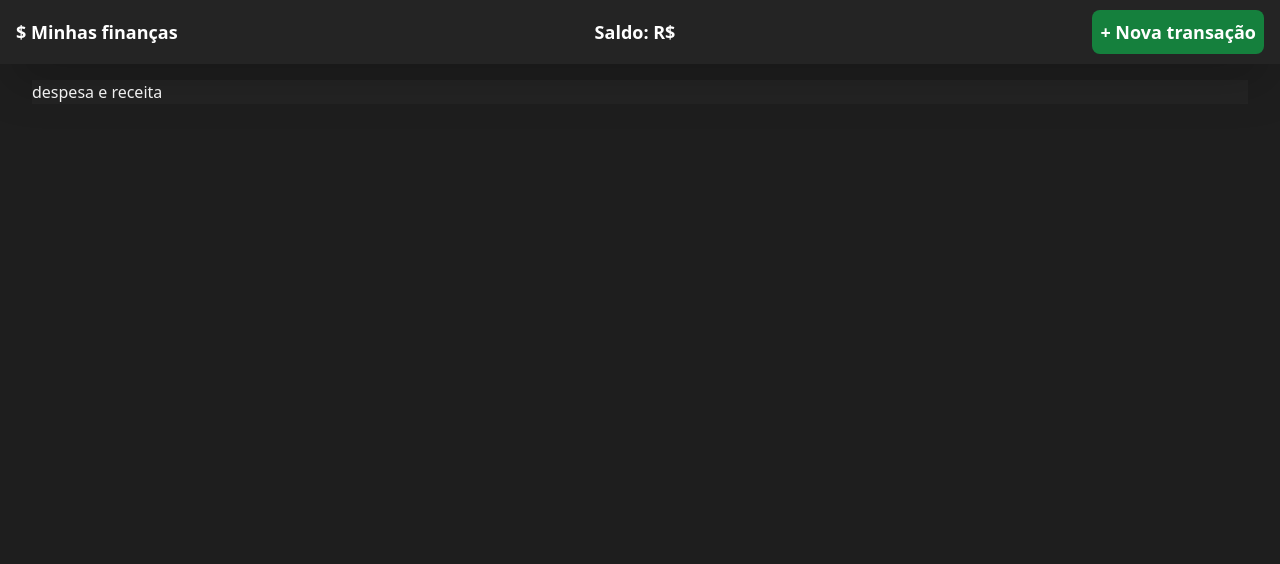
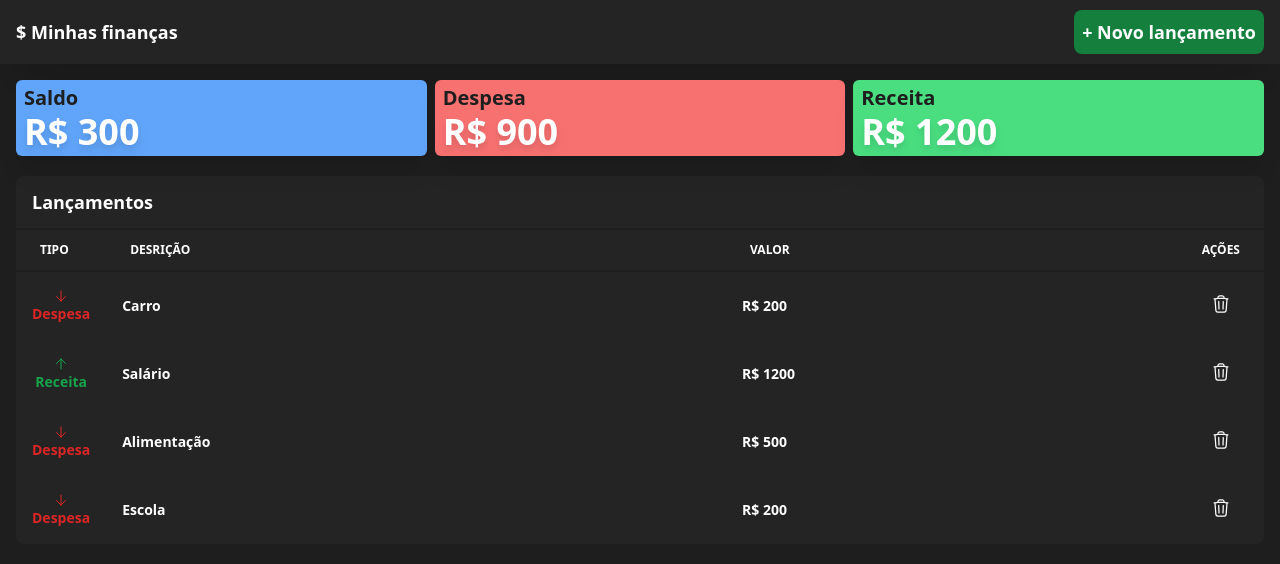
Before and after one commit to rafatosta/my-finance, a React (Vite) app: page / in a window 1280 px wide. Shown: the top 564 px of the page. Built offline with nearby package versions, Linux system fonts and the light colour scheme.

Commit message:
:recycle: nova interface

```diff
--- a/src/App.tsx
+++ b/src/App.tsx
@@ -2,32 +2,159 @@ import CardValue from "./components/CardValue";
 import Table from "./components/Table";
 import Transaction from "./@types/Transaction";
 import { useForm } from "react-hook-form";
-import { useEffect, useState } from "react";
+import { Fragment, useState } from "react";
+import { Dialog, Transition } from "@headlessui/react";
 
 import { useTransaction } from "./hooks/useTransaction";
 
 function App() {
-  const { data, setData, despesa, receita, total } = useTransaction();
+  const { data, add, del, despesa, receita } = useTransaction();
+  const { register, handleSubmit, reset } = useForm<Transaction>();
+  const [isOpen, setIsOpen] = useState(false);
+
+  function closeModal() {
+    setIsOpen(false);
+    reset();
+  }
+
+  function handleSave(item: Transaction) {
+    add(item);
+    setIsOpen(false);
+    reset();
+  }
+
   return (
     <div className="flex flex-col bg-[#1E1E1E] w-full h-screen text-white">
       <div className="fixed flex flex-row justify-between items-center w-full h-16 px-4 bg-[#242424] text-white text-lg text-sans font-black shadow-2xl">
         <div>$ Minhas finanças</div>
         <div>
-          Saldo: R$
-          <span className={total > 0 ? "text-blue-500" : "text-red-500"}>
-            {" "}
-            {total}
-          </span>
-        </div>
-        <div>
-          <button className="bg-green-700 h-max-4 hover:bg-green-800 active:bg-green-900 p-2 rounded-lg">
-            + Nova transação
+          <button
+            className="bg-green-700 h-max-4 hover:bg-green-800 active:bg-green-900 p-2 rounded-lg"
+            onClick={() => setIsOpen(true)}
+          >
+            + Novo lançamento
           </button>
         </div>
       </div>
+      <div className="mt-20">
+        <div className="fixed flex flex-row w-full justify-around gap-x-2 px-4">
+          <CardValue title="Saldo" value={receita - despesa} type="t" />
+          <CardValue title="Despesa" value={despesa} type="d" />
+          <CardValue title="Receita" value={receita} type="r" />
+        </div>
 
-        <div className="m-8 mt-20 bg-[#242424]">despesa e receita</div>
+        <div className=" p-4 mt-20 bg-[#1E1E1E] overflow-auto">
+          <div className=" rounded-lg bg-[#242424]">
+            <div className="rounded-t mb-0 px-4 py-3 border-0">
+              <div className="flex flex-wrap items-center">
+                <h3 className="font-semibold text-lg text-white">
+                  Lançamentos
+                </h3>
+              </div>
+            </div>
 
+            {data.length == 0 ? (
+              <div className="text-center p-4 text-gray-400">Sem lançamentos</div>
+            ) : (
+              <Table
+                data={data}
+                onDelete={(item) => {
+                  del(item);
+                }}
+              />
+            )}
+          </div>
+        </div>
+      </div>
+
+      <>
+        <Transition appear show={isOpen} as={Fragment}>
+          <Dialog as="div" className="relative z-10" onClose={closeModal}>
+            <Transition.Child
+              as={Fragment}
+              enter="ease-out duration-300"
+              enterFrom="opacity-0"
+              enterTo="opacity-100"
+              leave="ease-in duration-200"
+              leaveFrom="opacity-100"
+              leaveTo="opacity-0"
+            >
+              <div className="fixed inset-0 bg-black bg-opacity-25" />
+            </Transition.Child>
+
+            <div className="fixed inset-0 overflow-y-auto">
+              <div className="flex min-h-full items-center justify-center p-4 text-center">
+                <Transition.Child
+                  as={Fragment}
+                  enter="ease-out duration-300"
+                  enterFrom="opacity-0 scale-95"
+                  enterTo="opacity-100 scale-100"
+                  leave="ease-in duration-200"
+                  leaveFrom="opacity-100 scale-100"
+                  leaveTo="opacity-0 scale-95"
+                >
+                  <Dialog.Panel className="w-full max-w-lg transform overflow-hidden rounded-2xl bg-white p-6 text-left align-middle shadow-xl transition-all">
+                    <Dialog.Title
+                      as="h3"
+                      className="text-lg font-bold leading-6 text-gray-900"
+                    >
+                      Nova transação
+                    </Dialog.Title>
+                    <div className="mt-4">
+                      <div>
+                        <form
+                          className="flex flex-col bg-white gap-y-4"
+                          onSubmit={handleSubmit(handleSave)}
+                        >
+                          <input
+                            className="p-2 border rounded-sm"
+                            type="text"
+                            required
+                            placeholder="Descrição"
+                            {...register("description")}
+                          />
+                          <input
+                            className="p-2 border rounded-sm"
+                            type="number"
+                            required
+                            placeholder="Valor"
+                            {...register("value", {
+                              valueAsNumber: true,
+                            })}
+                          />
+                          <select
+                            className="p-2 border rounded-sm"
+                            {...register("type")}
+                          >
+                            <option value="receita">Receita</option>
+                            <option value="despesa">Despesa</option>
+                          </select>
+
+                          <div className="flex mt-4 justify-end gap-x-4">
+                            <button
+                              type="button"
+                              className="inline-flex justify-center rounded-md border border-transparent bg-red-100 w-24 px-4 py-2 text-sm font-medium text-red-900 hover:bg-red-200 focus:outline-none focus-visible:ring-2 focus-visible:ring-red-500 focus-visible:ring-offset-2"
+                              onClick={closeModal}
+                            >
+                              Cancelar
+                            </button>
+                            <button
+                              type="submit"
+                              className="inline-flex justify-center rounded-md border border-transparent bg-blue-100 w-24 px-4 py-2 text-sm font-medium text-blue-900 hover:bg-blue-200 focus:outline-none focus-visible:ring-2 focus-visible:ring-blue-500 focus-visible:ring-offset-2"
+                            >
+                              Salvar
+                            </button>
+                          </div>
+                        </form>
+                      </div>
+                    </div>
+                  </Dialog.Panel>
+                </Transition.Child>
+              </div>
+            </div>
+          </Dialog>
+        </Transition>
+      </>
     </div>
   );
 }
```
